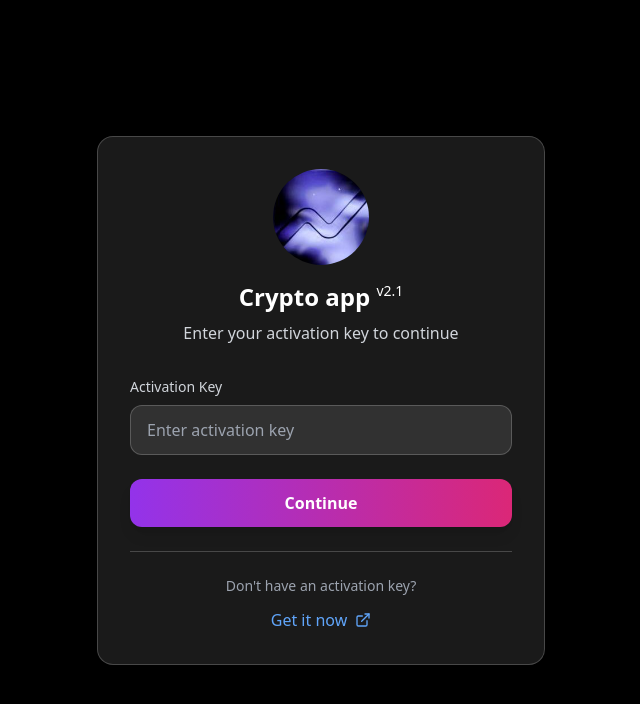
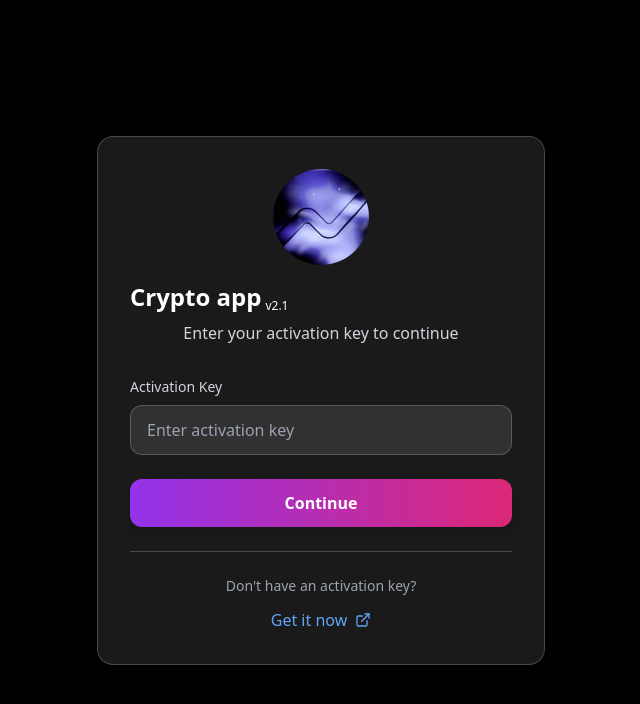
Before and after one commit to sanir321/bolt-builder, a React (Vite) app: page / in a window 1280 px wide. Shown: the top 704 px of the page, without its empty margins (319-959 px from the left). Built offline with nearby package versions, Linux system fonts and the light colour scheme.

Commit message:
Update ActivationScreen.tsx

```diff
--- a/src/components/ActivationScreen.tsx
+++ b/src/components/ActivationScreen.tsx
@@ -36,9 +36,11 @@ export const ActivationScreen: React.FC<ActivationScreenProps> = ({ onActivate }
                 className="w-24 h-24 rounded-full object-cover"
               />
             </div>
-            <h1 className="text-2xl font-bold text-white mb-2">
-  Crypto app <span className="text-sm font-normal align-top">v2.1</span>
+            <h1 className="text-2xl font-bold text-white mb-2 flex items-baseline space-x-1">
+  <span>Crypto app</span>
+  <span className="text-xs font-normal translate-y-1">v2.1</span>
 </h1>
+
 
             <p className="text-gray-300">Enter your activation key to continue</p>
           </div>
```
